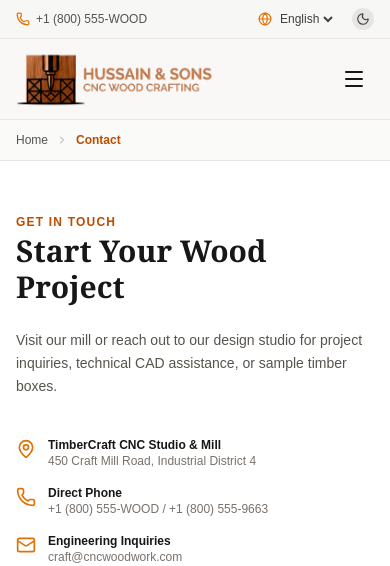
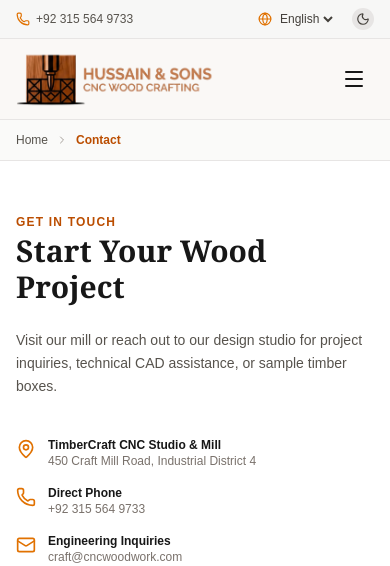
Before and after one commit to Zahoor-Baltee/hussainSonsinterior, a Next.js app: page /en/contact in a window 390 px wide. Shown: the top 566 px of the page. Built offline with nearby package versions, Linux system fonts and the light colour scheme.

Commit message:
feat: Update phone number to local format across Header and content files

```diff
--- a/components/Header.tsx
+++ b/components/Header.tsx
@@ -82,7 +82,7 @@ export default function Header({ locale }: HeaderProps) {
                 <div className="flex items-center gap-4">
                     <span className="flex items-center gap-1.5">
                         <Phone className="w-3.5 h-3.5 text-amber-600" />
-                        +1 (800) 555-WOOD
+                        +92 315 564 9733
                     </span>
 
                     <span className="hidden sm:flex items-center gap-1.5">
--- a/data/en/content.json
+++ b/data/en/content.json
@@ -117,7 +117,7 @@
     "studioAndMill": "TimberCraft CNC Studio & Mill",
     "studioAddress": "450 Craft Mill Road, Industrial District 4",
     "directPhone": "Direct Phone",
-    "phoneNumber": "+1 (800) 555-WOOD / +1 (800) 555-9663",
+    "phoneNumber": "+92 315 564 9733",
     "engineeringInquiries": "Engineering Inquiries",
     "contactEmail": "craft@cncwoodwork.com",
     "sendMessage": "Send a Message",
--- a/data/ur/content.json
+++ b/data/ur/content.json
@@ -117,7 +117,7 @@
     "studioAndMill": "TimberCraft CNC اسٹوڈیو اور مل",
     "studioAddress": "450 Craft Mill Road، Industrial District 4",
     "directPhone": "براہ راست فون",
-    "phoneNumber": "+1 (800) 555-WOOD / +1 (800) 555-9663",
+    "phoneNumber": "+92 315 564 9733",
     "engineeringInquiries": "انجینئرنگ سے متعلق معلومات",
     "contactEmail": "craft@cncwoodwork.com",
     "sendMessage": "پیغام بھیجیں",
--- a/lib/whatsapp.ts
+++ b/lib/whatsapp.ts
@@ -1,4 +1,4 @@
-export const WHATSAPP_NUMBER = "923429493874";
+export const WHATSAPP_NUMBER = "923155649733";
 
 export const createWhatsAppUrl = (message?: string) => {
     const baseUrl = `https://wa.me/${WHATSAPP_NUMBER}`;
```
